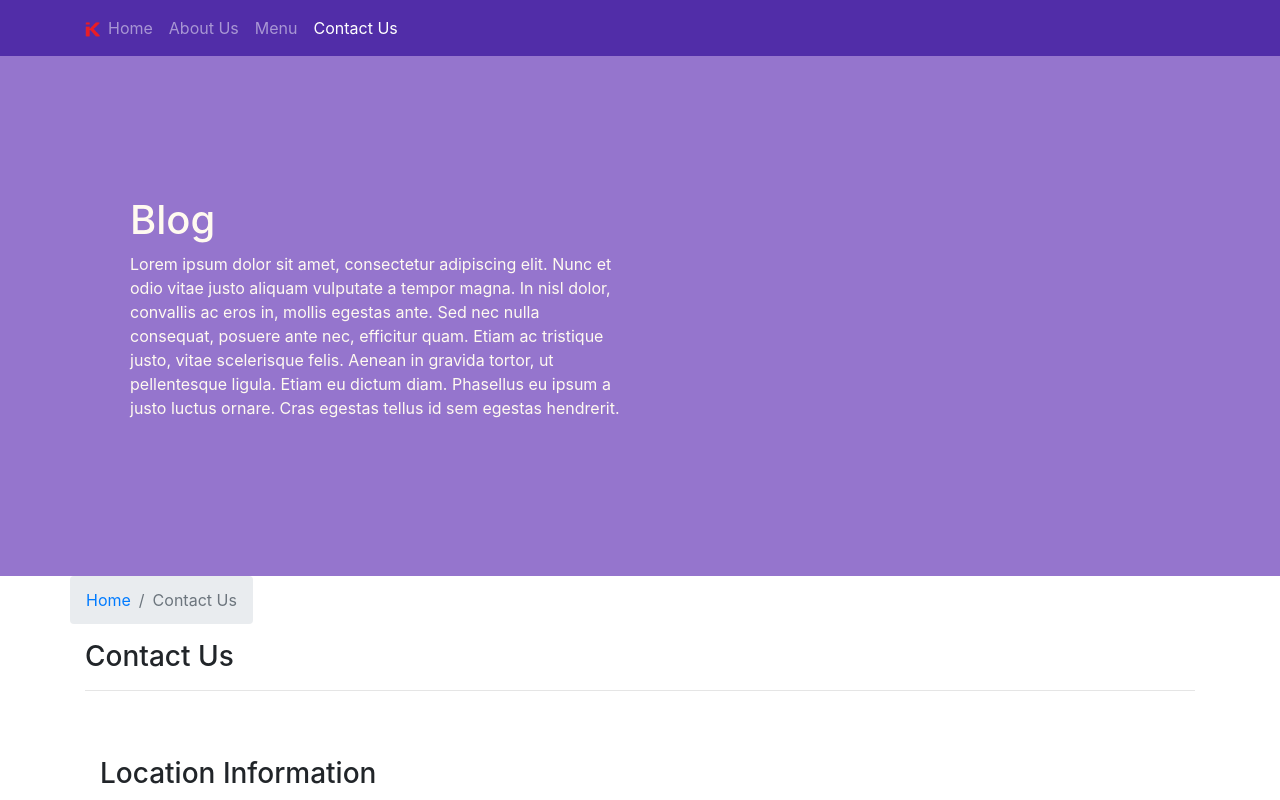
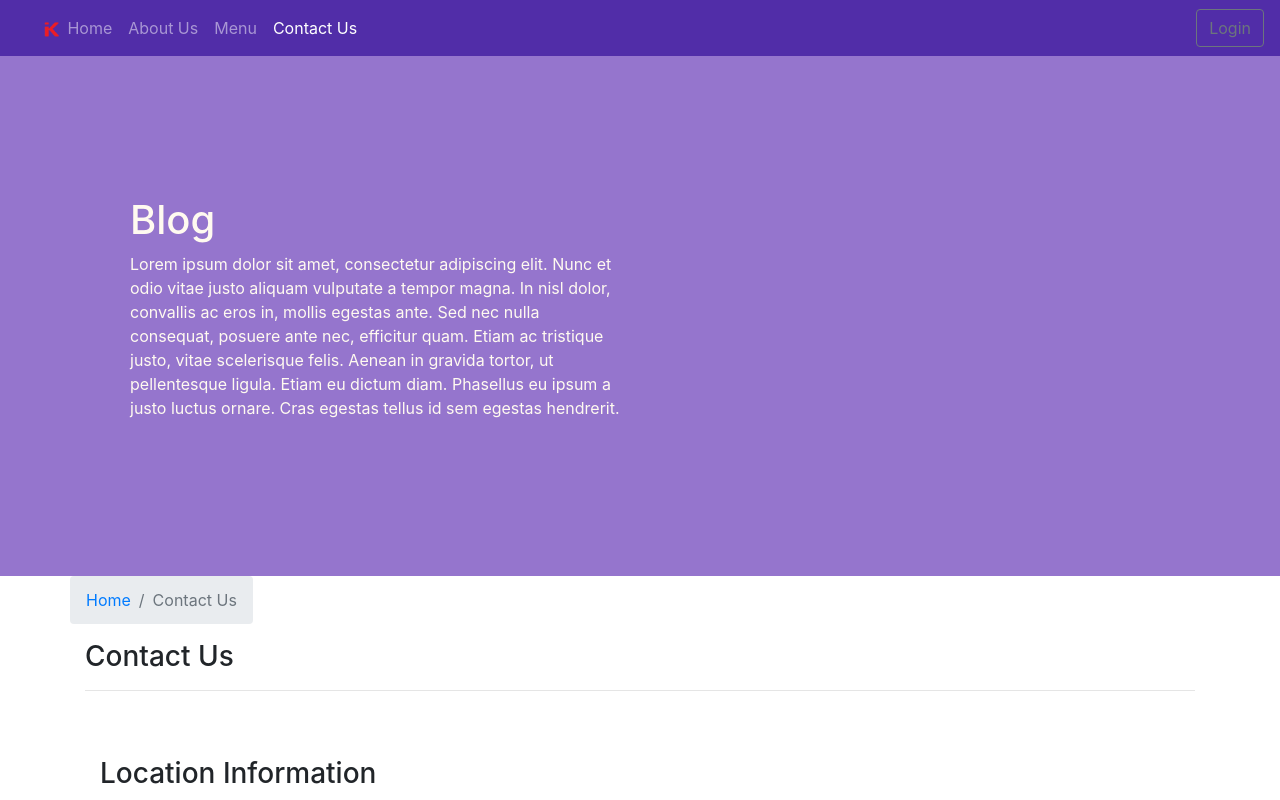
Before and after one commit to ivicakartelo/reactblog, a React (Create React App) app: page /contactus in a window 1280 px wide. Shown: the top 800 px of the page. Built offline with nearby package versions, Linux system fonts and the light colour scheme; the HTML template or start-up script is replaced by a standard one.

Commit message:
Uncontrolled Form

```diff
--- a/src/components/ContactComponent.js
+++ b/src/components/ContactComponent.js
@@ -1,5 +1,5 @@
 import React, { Component } from 'react';
-import { Breadcrumb, BreadcrumbItem, Button, Form, FormGroup, Label, Input, Col, Row, FormFeedback } from 'reactstrap';
+import { Breadcrumb, BreadcrumbItem, Button, Form, FormGroup, Label, Input, Col, FormFeedback } from 'reactstrap';
 import { Link } from 'react-router-dom';
 
 
--- a/src/components/HeaderComponent.js
+++ b/src/components/HeaderComponent.js
@@ -1,5 +1,7 @@
 import React, { Component } from 'react';
-import { Nav, Navbar, NavbarBrand, NavbarToggler, Collapse, NavItem } from 'reactstrap';
+import { Navbar, NavbarBrand, Nav, NavbarToggler, Collapse, NavItem, Jumbotron,
+    Button, Modal, ModalHeader, ModalBody,
+    Form, FormGroup, Input, Label } from 'reactstrap';
 import { NavLink } from 'react-router-dom';
 
 class Header extends Component {
@@ -7,8 +9,11 @@
       super(props);
 
       this.toggleNav = this.toggleNav.bind(this);
+      this.toggleModal = this.toggleModal.bind(this);
+      this.handleLogin = this.handleLogin.bind(this);
       this.state = {
-        isNavOpen: false
+        isNavOpen: false,
+        isModalOpen: false
       };
     }
 
@@ -16,6 +21,20 @@
       this.setState({
         isNavOpen: !this.state.isNavOpen
       });
+    }
+
+    toggleModal() {
+        this.setState({
+          isModalOpen: !this.state.isModalOpen
+        });
+      }
+
+      handleLogin(event) {
+        this.toggleModal();
+        alert("Username: " + this.username.value + " Password: " + this.password.value
+            + " Remember: " + this.remember.checked);
+        event.preventDefault();
+
     }
 
   render() {
@@ -42,6 +61,11 @@
                           </Nav>
                       </Collapse>
                   </div>
+                  <Nav className="ml-auto" navbar>
+                                <NavItem>
+                                    <Button outline onClick={this.toggleModal}><span className="fa fa-sign-in fa-lg"></span> Login</Button>
+                                </NavItem>
+                            </Nav>
               </Navbar>
               <div className="row-header">
                   <div className="container">
@@ -53,6 +77,31 @@
                       </div>
                   </div>
               </div>
+              <Modal isOpen={this.state.isModalOpen} toggle={this.toggleModal}>
+                    <ModalHeader toggle={this.toggleModal}>Login</ModalHeader>
+                    <ModalBody>
+                    <Form onSubmit={this.handleLogin}>
+                            <FormGroup>
+                                <Label htmlFor="username">Username</Label>
+                                <Input type="text" id="username" name="username"
+                                    innerRef={(input) => this.username = input} />
+                            </FormGroup>
+                            <FormGroup>
+                                <Label htmlFor="password">Password</Label>
+                                <Input type="password" id="password" name="password"
+                                    innerRef={(input) => this.password = input}  />
+                            </FormGroup>
+                            <FormGroup check>
+                                <Label check>
+                                    <Input type="checkbox" name="remember"
+                                    innerRef={(input) => this.remember = input}  />
+                                    Remember me
+                                </Label>
+                            </FormGroup>
+                            <Button type="submit" value="submit" color="primary">Login</Button>
+                        </Form>
+                    </ModalBody>
+                </Modal>
           </div>
       );
   }
```
